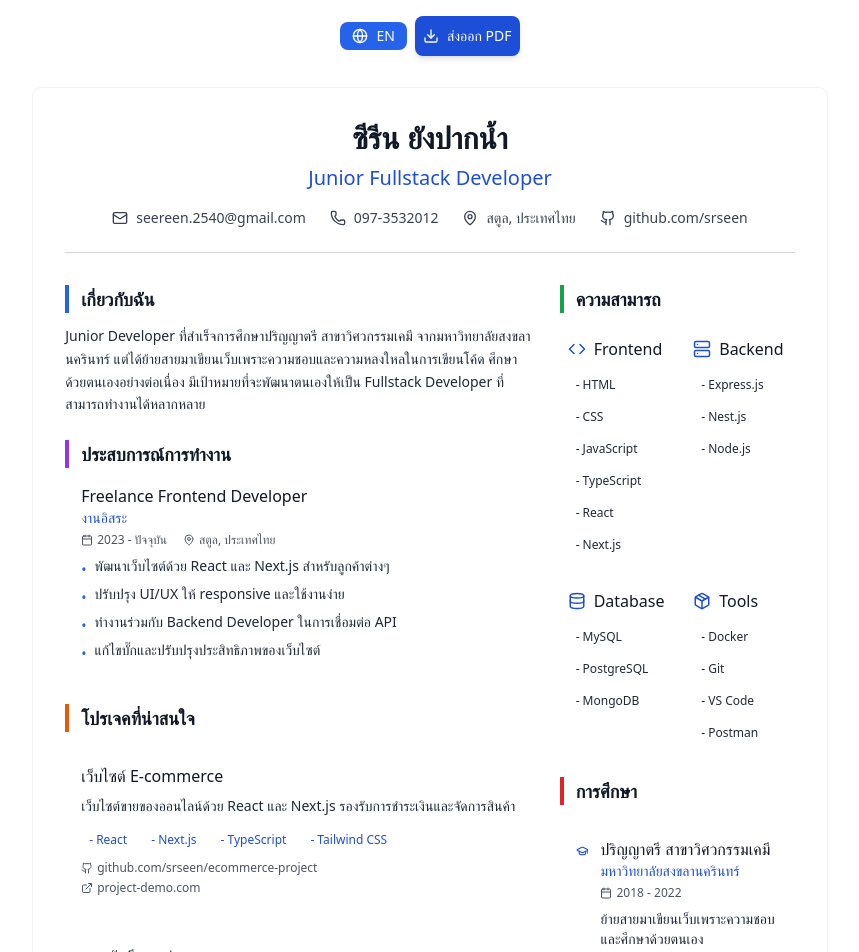
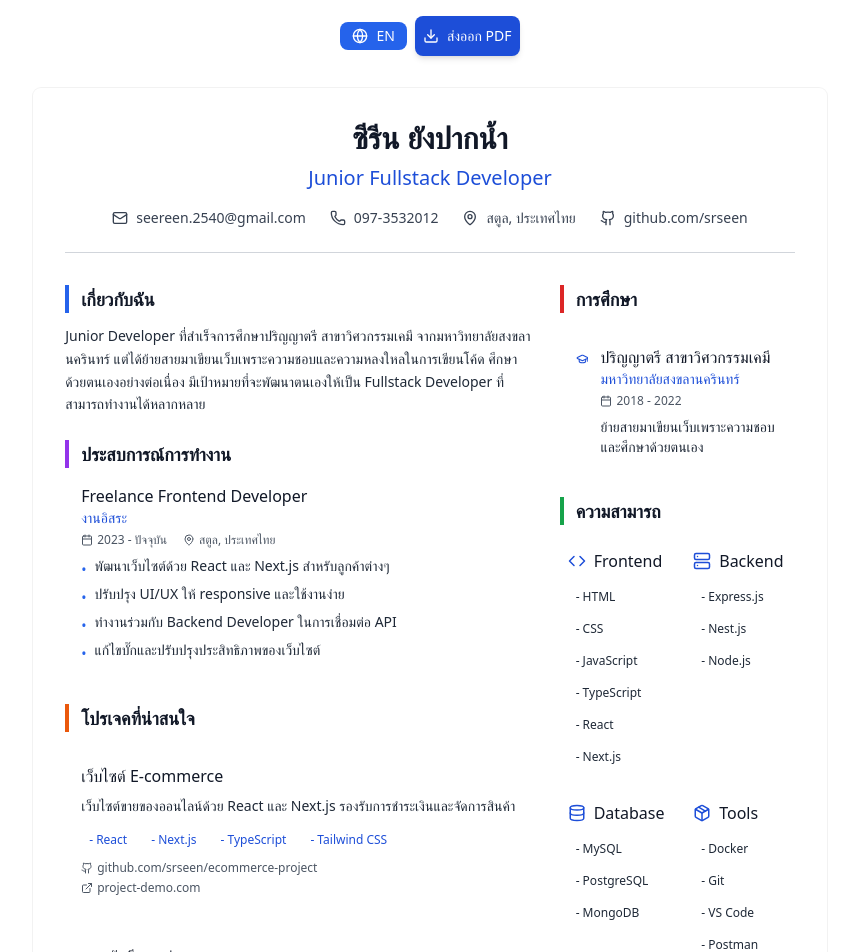
Before and after one commit to srseen/my_cv, a Next.js app: page / in a window 1280 px wide. Shown: the top 952 px of the page, without its empty margins (210-1069 px from the left). Built offline with nearby package versions, Linux system fonts and the light colour scheme.

Commit message:
fix: reorder Skills and Education components in Portfolio for better layout

```diff
--- a/src/components/Portfolio.tsx
+++ b/src/components/Portfolio.tsx
@@ -81,8 +81,8 @@ const Portfolio = () => {
             </div>
             {/* Sidebar content column */}
             <div className="lg:w-1/3 space-y-6">
+              <Education />
               <Skills />
-              <Education />
             </div>
           </div>
         </div>
```
